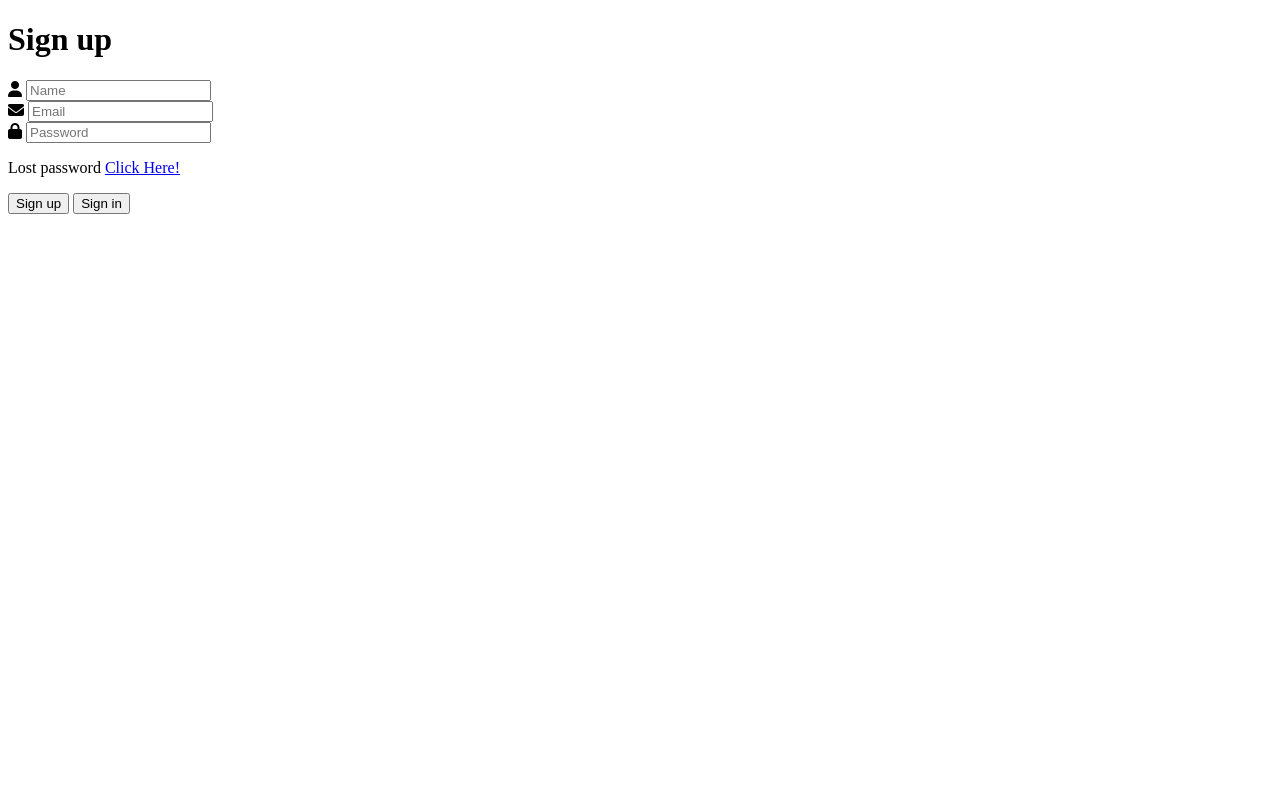
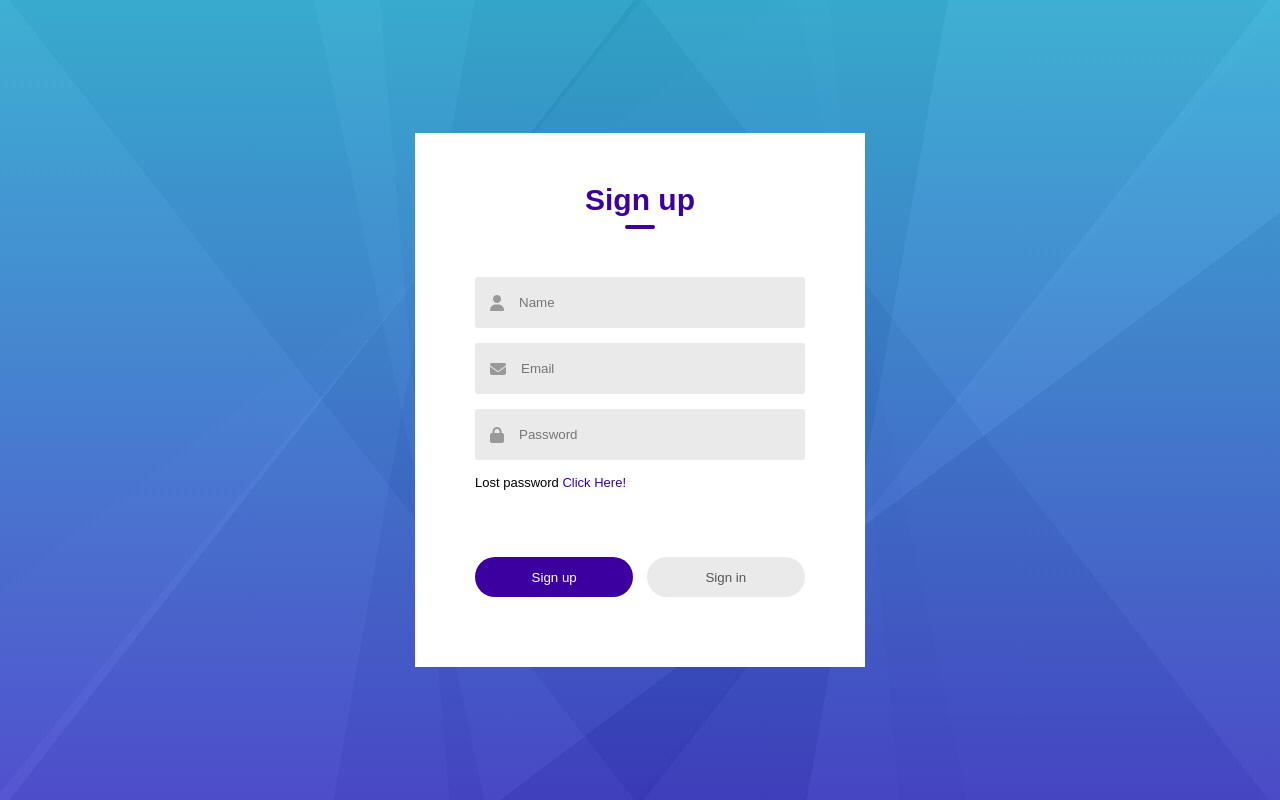
Before and after one commit to Yamirbe/CsProject, a plain HTML site: page index.html in a window 1280 px wide. Drawn offline with Linux system fonts and the light colour scheme.

Commit message:
Update index.html

```diff
--- a/index.html
+++ b/index.html
@@ -5,7 +5,7 @@
         <meta name="viewport" content="width=device-width,initial-scale=1.0">
         <title> ComputeSciMathLab.com</title>
         <meta name="description" content="computer science and mathematic laboratory of laghouat university"/>
-        <link rel="stylesheet" href="stylee.css">
+        <link rel="stylesheet" href="styles.css">
         <script src="https://Kit.fontawesome.com/bfae727a72.js" crossorigin="anonymous"></script>
         <link rel="icon" type="/x-png" href="/home/adam/Downloads/logo2.png">
     </head>
```
